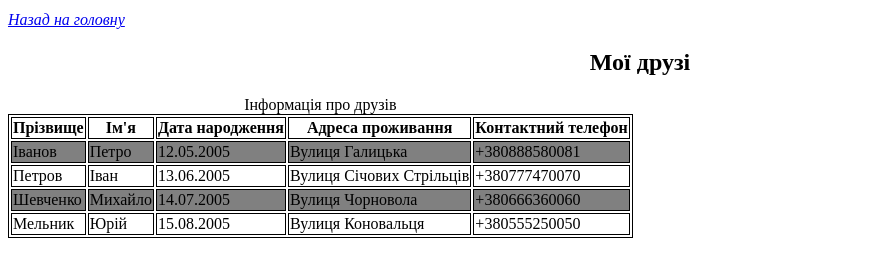
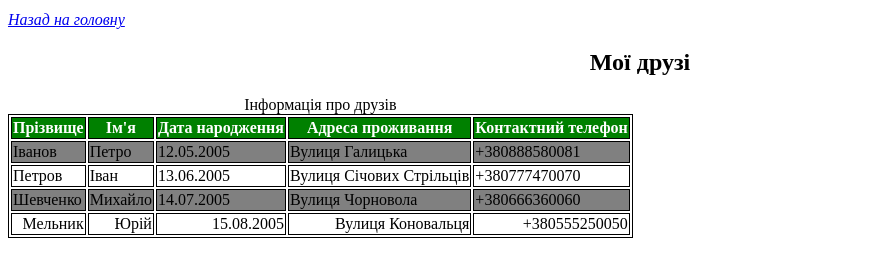
Before and after one commit to Vsevolod-Holobyn/web-labs, a plain HTML site: page lab4/friends.html in a window 1280 px wide. Shown: the part 44-318 px from the top of the page, without its empty margins (0-874 px from the left). Drawn offline with Linux system fonts and the light colour scheme.

Commit message:
corection page friends

```diff
--- a/lab4/friends.html
+++ b/lab4/friends.html
@@ -20,7 +20,18 @@
       }
 
       .sub-title{
-       text-align: center;
+        text-align: center;
+      }
+
+      .t{
+        background-color: green;
+        text-align: center;
+        font-weight: bold;
+        color: white;
+      }
+
+     .y{
+        text-align: right;
       }
      </style>
   </head>
@@ -31,7 +42,7 @@
     <h2 class="sub-title">Мої друзі</h2>
     <table>
       <caption>Інформація про друзів</caption>
-      <tr>
+      <tr class="t">
         <th>Прізвище</th>
         <th>Ім'я</th>
         <th>Дата народження</th>
@@ -59,7 +70,7 @@
         <td>Вулиця Чорновола</td>
         <td>+380666360060</td>
       </tr>
-      <tr>
+      <tr class="y">
         <td>Мельник</td>
         <td>Юрій</td>
         <td>15.08.2005</td>
```
